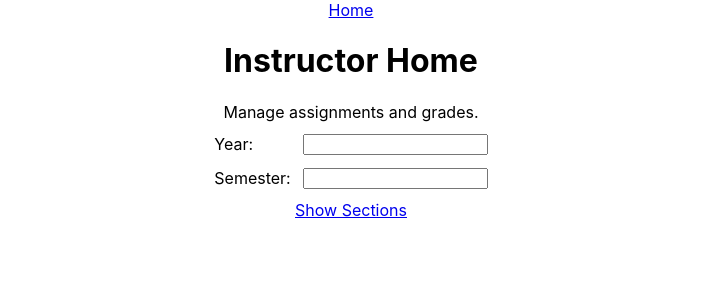
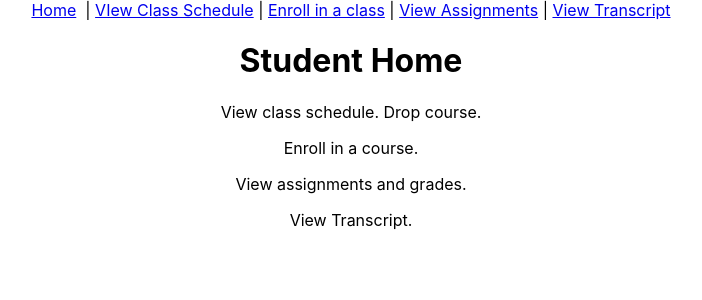
Before and after one commit to cst438-team05/cst438-team05-frontend, a React (Create React App) app: page / in a window 1280 px wide. Shown: the top 300 px of the page, without its empty margins (289-991 px from the left). Built offline with nearby package versions, Linux system fonts and the light colour scheme.

Commit message:
Reslove conflict by changing the usertype

```diff
--- a/src/App.js
+++ b/src/App.js
@@ -22,7 +22,7 @@ function App() {
   // change to INSTRUCTOR or STUDENT for testing.
   // when login is implemented, the user type will come from the logged in user's ROLE.
 
-  const userType = 'INSTRUCTOR'; // change to INSTRUCTOR or STUDENT for testing.
+  const userType = 'STUDENT'; // change to INSTRUCTOR or STUDENT for testing.
 
   if (userType==='ADMIN') {
     return (
```
